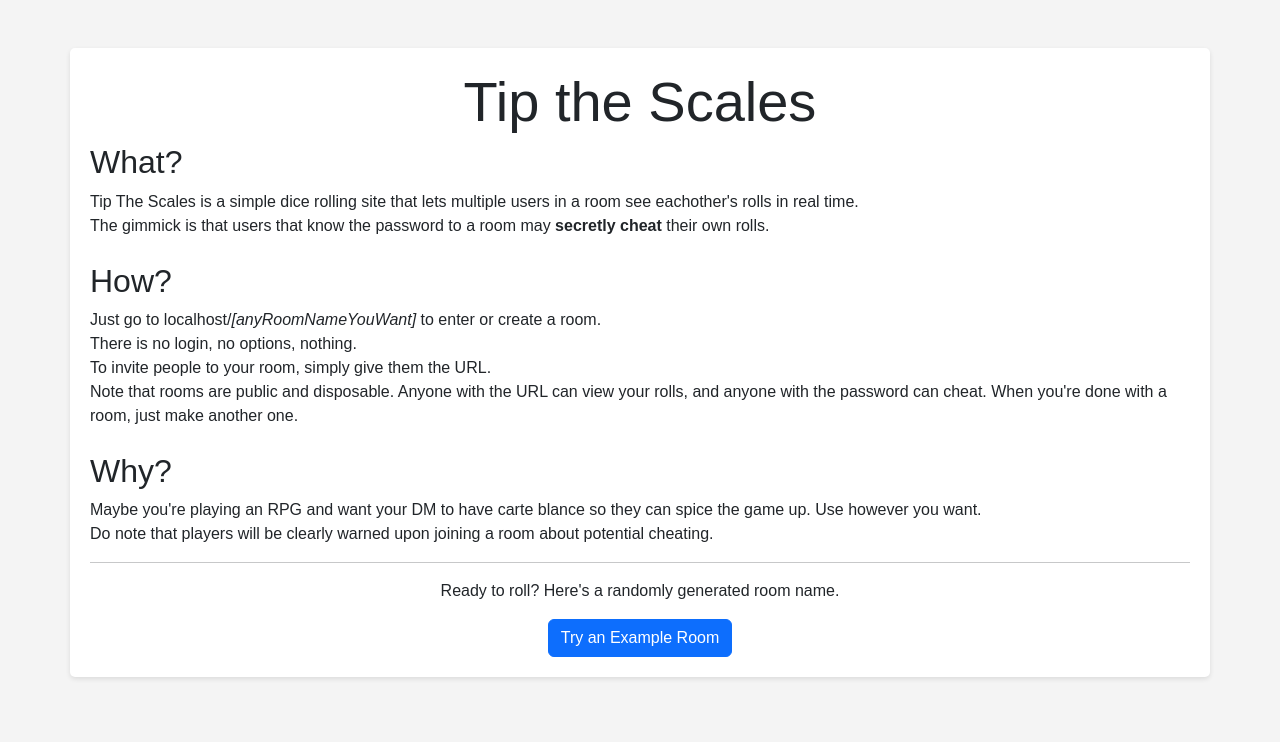
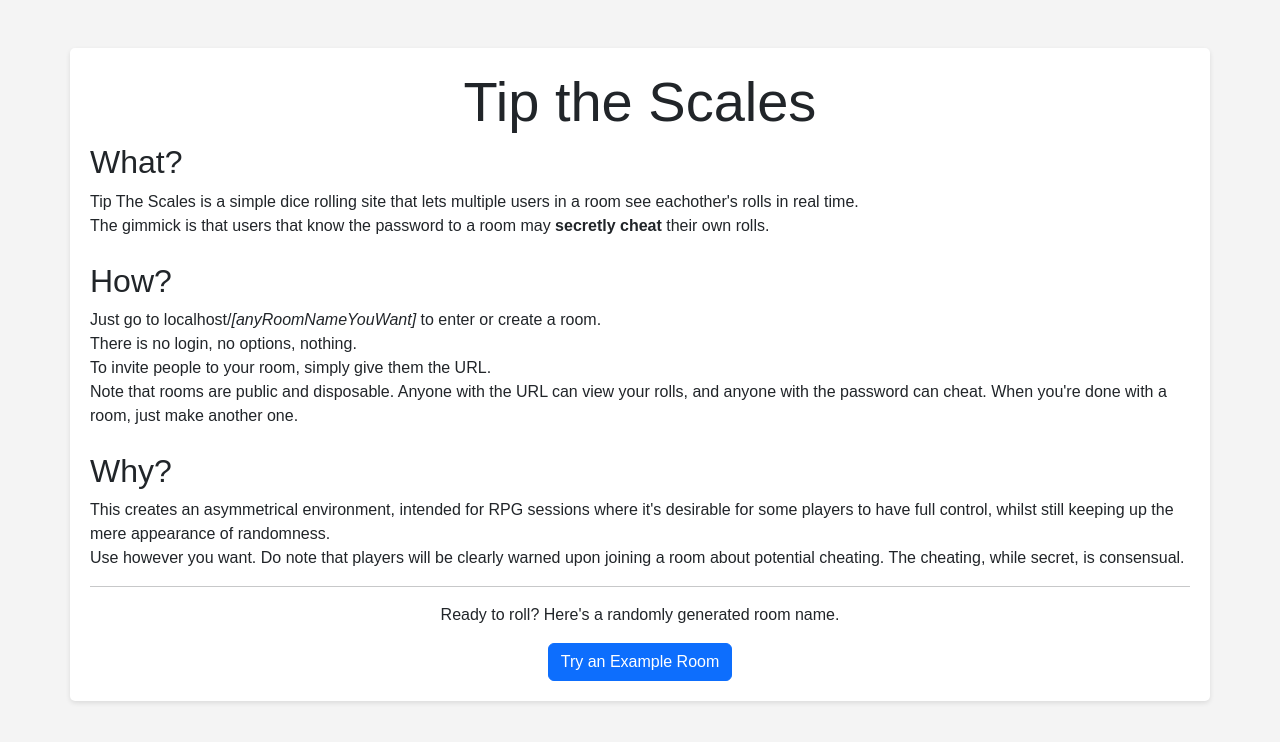
Before and after one commit to 9600bauds/tipthescales, a React (Create React App) app in the folder frontend/: page / in a window 1280 px wide. Shown: the top 742 px of the page. Built offline with nearby package versions, Linux system fonts and the light colour scheme.

Commit message:
Updates the homepage text a bit

```diff
--- a/frontend/src/views/Home.js
+++ b/frontend/src/views/Home.js
@@ -25,8 +25,8 @@ function Home() {
             </p>
             <h2 className="mt-4">Why?</h2>
             <p>
-                Maybe you&apos;re playing an RPG and want your DM to have carte blance so they can spice the game up. Use however you want.<br></br>
-                Do note that players will be clearly warned upon joining a room about potential cheating.
+                This creates an asymmetrical environment, intended for RPG sessions where it&apos;s desirable for some players to have full control, whilst still keeping up the mere appearance of randomness.<br></br>
+                Use however you want. Do note that players will be clearly warned upon joining a room about potential cheating. The cheating, while secret, is consensual.
             </p>
 
             <hr/>
```
